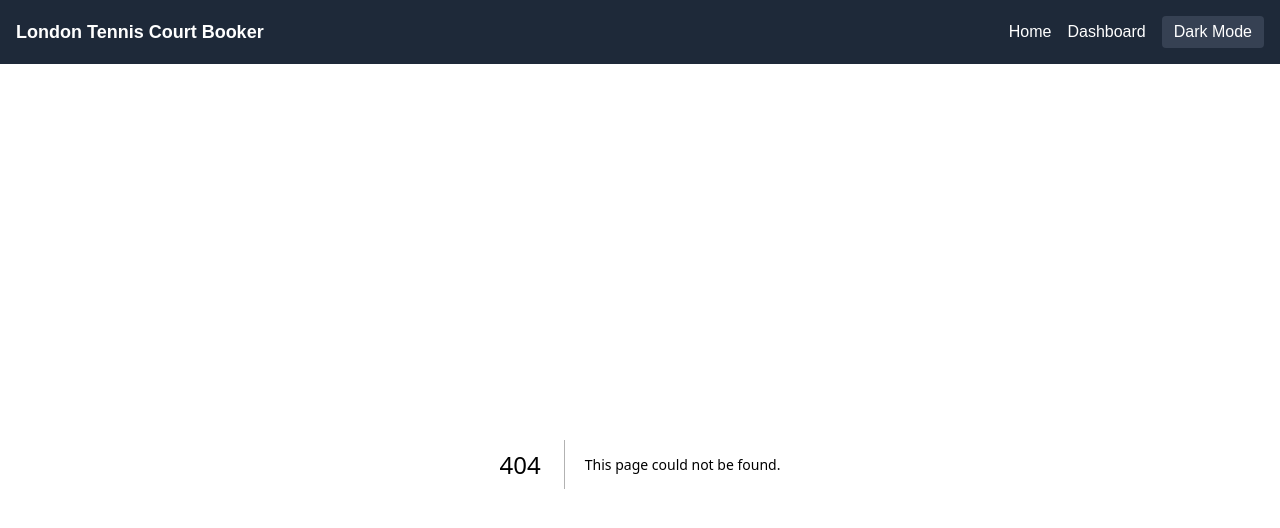
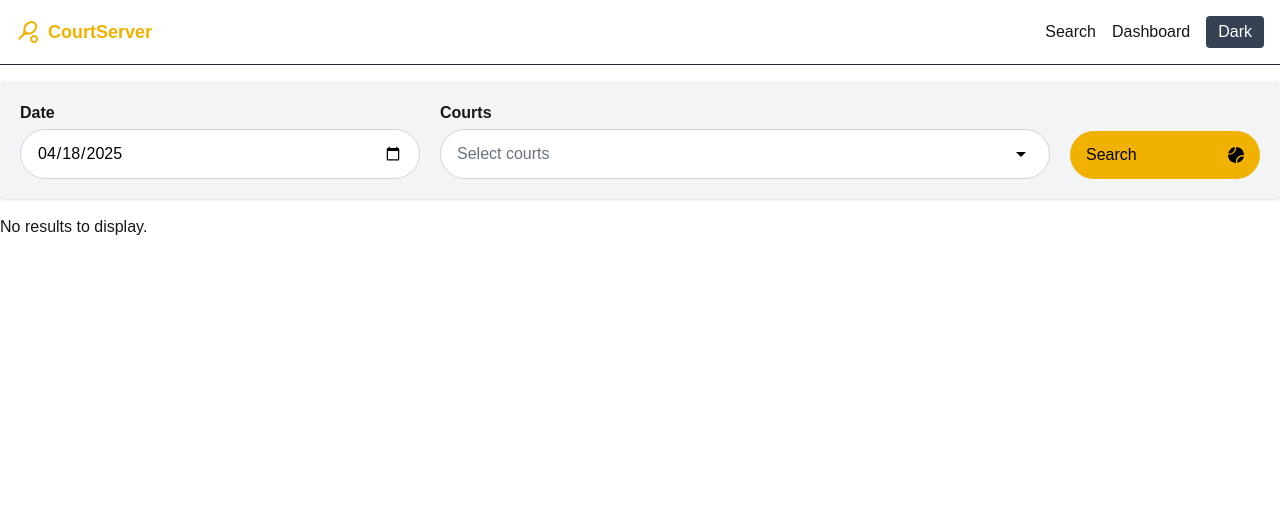
Before and after one commit to bkammerling/court-booking-viewer, a Next.js app: page /search in a window 1280 px wide. Before the commit this address had no page. Shown: the top 528 px of the page. Built offline with nearby package versions, Linux system fonts and the light colour scheme.

Commit message:
Map added with leaflet and react-leaflet

```diff
--- a/src/app/globals.css
+++ b/src/app/globals.css
@@ -5,13 +5,13 @@
 :root {
   --background: #ffffff;
   --foreground: #171717;
+  --header-height: 65px;
 }
 
 .dark {
-  --background: #0a0a0a;
+  --background: #1e1e1e;
   --foreground: #ededed;
 }
-
 
 body {
   background: var(--background);
@@ -29,3 +29,14 @@ body {
   height: 12vw;
   max-height: 180px;
 }
+
+/* Leaflet map overrides */
+
+main {
+  .leaflet-popup-content p {
+    margin: 0;
+  }
+  .leaflet-container {
+    height: calc(100vh - var(--header-height));
+  }
+}
--- a/src/app/layout.tsx
+++ b/src/app/layout.tsx
@@ -1,4 +1,5 @@
 import Navigation from "@/components/Navigation";
+import Head from "next/head";
 import "./globals.css";
 
 export default function RootLayout({
@@ -8,11 +9,19 @@ export default function RootLayout({
 }>) {
   return (
     <html lang="en">
+      <Head>
+        <meta charSet="UTF-8" />
+        <meta name="viewport" content="width=device-width, initial-scale=1.0" />
+        <meta name="description" content="Book tennis courts in London easily and quickly." />
+        <meta name="author" content="Your Name" />
+        <title>CourtServer</title>
+        <link rel="icon" href="/favicon.ico" />
+      </Head>
       <body
         className={`antialiased`}
       >
         <Navigation />
-        <main className="px-4 pb-15">
+        <main className="pb-15">
           {children}
         </main>
       </body>
--- a/src/app/page.tsx
+++ b/src/app/page.tsx
@@ -1,9 +1,13 @@
-import CourtBooking from "@/components/CourtBooking";
+'use client';
+
+//import CourtBooking from "@/components/CourtBooking";
+import dynamic from "next/dynamic";
+const Map = dynamic(() => import("@/components/Map"), { ssr: false });
 
 export default function Home() {
   return (
-    <div className="container mx-auto">
-      <CourtBooking  />
-    </div>
+
+      <Map />
+
   );
 }
--- /dev/null
+++ b/src/app/search/page.tsx
@@ -0,0 +1,9 @@
+import CourtBooking from "@/components/CourtBooking";
+
+export default function Home() {
+  return (
+    <div className="container mx-auto">
+      <CourtBooking  />
+    </div>
+  );
+}
--- /dev/null
+++ b/src/components/Map.tsx
@@ -0,0 +1,90 @@
+'use client';
+import { useEffect, useState } from "react";
+import { MapContainer, TileLayer, Marker, Popup, useMap } from "react-leaflet";
+import L from "leaflet";
+import "leaflet/dist/leaflet.css";
+import venuesJson from "@/venues.json";
+
+
+// Fix for default marker icons not displaying correctly (needs 'require')
+const markerIcon = require("leaflet/dist/images/marker-icon.png");
+const markerShadow = require("leaflet/dist/images/marker-shadow.png");
+
+const DefaultIcon = L.icon({
+  iconUrl: markerIcon,
+  shadowUrl: markerShadow,
+  iconAnchor: [12, 41], // Adjust anchor to center the marker properly
+  popupAnchor: [1, -34],
+});
+L.Marker.prototype.options.icon = DefaultIcon;
+
+const MapCourts = () => {
+  const map = useMap()
+  // Get users current location using browser
+  navigator.geolocation.getCurrentPosition((position) => {
+    console.log(position.coords.latitude, position.coords.longitude);
+    map.setView([position.coords.latitude, position.coords.longitude], 13); // Set map view to user's location
+  });
+  return null;
+}
+
+const Map = () => {
+  const [tilesURL, setTilesURL] = useState("https://tiles.stadiamaps.com/tiles/outdoors/{z}/{x}/{y}{r}.png");
+  // Check and track if html has class of 'dark
+  useEffect(() => {
+    const handleClassListChange = () => {
+      const darkMode = document.documentElement.classList.contains('dark');
+      setTilesURL(darkMode ? "https://tiles.stadiamaps.com/tiles/alidade_smooth_dark/{z}/{x}/{y}{r}.png" : "https://tiles.stadiamaps.com/tiles/outdoors/{z}/{x}/{y}{r}.png");
+    };
+
+    handleClassListChange();
+    // Observe changes to the class list
+    const observer = new MutationObserver(handleClassListChange);
+    observer.observe(document.documentElement, { attributes: true, attributeFilter: ['class'] });
+
+    return () => observer.disconnect();
+  }
+  , []);
+
+  // track changes to html classlist
+  useEffect(() => {
+    const handleClassListChange = () => {
+      const darkMode = document.documentElement.classList.contains('dark');
+      setTilesURL(darkMode ? "https://tiles.stadiamaps.com/tiles/alidade_smooth_dark/{z}/{x}/{y}{r}.png" : "https://tiles.stadiamaps.com/tiles/outdoors/{z}/{x}/{y}{r}.png");
+    };
+
+    // Observe changes to the class list
+    const observer = new MutationObserver(handleClassListChange);
+    observer.observe(document.documentElement, { attributes: true, attributeFilter: ['class'] });
+
+    return () => observer.disconnect();
+  }, []);
+
+  return (
+    <MapContainer center={[51.505, -0.09]} zoom={13} scrollWheelZoom={true} >
+      <TileLayer
+    	  attribution='&copy; <a href="https://www.stadiamaps.com/" target="_blank">Stadia Maps</a> &copy; <a href="https://openmaptiles.org/" target="_blank">OpenMapTiles</a> &copy; <a href="https://www.openstreetmap.org/copyright">OpenStreetMap</a> contributors'
+        url={tilesURL}
+      />
+      <MapCourts />
+
+      { venuesJson.map((venue) => {
+        const [ latitude, longitude ] = venue.latlng.split(",").map(Number);
+        return (
+          <Marker position={[latitude, longitude]} key={venue.name}>
+            <Popup>
+              <div>
+                <h3 className="font-semibold">{venue.name}</h3>
+                <p>Courts: {venue.courts}</p>
+                <p>Floodlit: {venue.floodlitcourts}</p>
+              </div>
+            </Popup>
+          </Marker>
+        );
+      })}
+
+    </MapContainer>
+  );
+};
+
+export default Map;
--- a/src/components/Navigation.tsx
+++ b/src/components/Navigation.tsx
@@ -24,18 +24,23 @@ const Navigation = () => {
   };
 
   return (
-    <nav className="bg-gray-800 text-white p-4">
+    <nav className="bg-white dark:bg-gray-900 border-b border-b-gray-800 dark:text-white p-4">
       <div className="container mx-auto">
         <div className="flex justify-between items-center">
-          <div className="text-lg font-bold">London Tennis Court Booker</div>
+          <div className="flex items-center">
+            <Link href="/" className="flex items-center">
+              <svg xmlns="http://www.w3.org/2000/svg" className="text-yellow-500" height="24px" viewBox="0 -960 960 960" width="24px" fill="currentColor" ><path d="m137-160-57-56 164-164q31-31 42.5-77.5T298-600q0-58 26-114t74-104q91-91 201-103t181 61q72 72 60 182T738-478q-48 48-104 74t-114 26q-97 0-142 11t-77 43L137-160Zm275-334q47 46 127 34t143-75q64-64 76.5-143.5T724-803q-48-48-125.5-36T456-763q-63 63-76.5 142.5T412-494ZM720-40q-66 0-113-47t-47-113q0-66 47-113t113-47q66 0 113 47t47 113q0 66-47 113T720-40Zm0-80q33 0 56.5-23.5T800-200q0-33-23.5-56.5T720-280q-33 0-56.5 23.5T640-200q0 33 23.5 56.5T720-120Zm0-80Z"/></svg>
+              <div className="text-lg font-bold ml-2 text-yellow-500">CourtServer</div>
+            </Link>
+          </div>
           <div className="space-x-4">
-            <Link href="/" className="hover:text-gray-300">Home</Link>
-            <Link href="/dashboard" className="hover:text-gray-300">Dashboard</Link>
+            <Link href="/search" className="hover:text-gray-800">Search</Link>
+            <Link href="/dashboard" className="hover:text-gray-800">Dashboard</Link>
             <button
               onClick={toggleTheme}
-              className="bg-gray-700 hover:bg-gray-600 text-white px-3 py-1 rounded"
+              className="bg-gray-700 hover:bg-gray-600 text-white px-3 py-1 rounded cursor-pointer"
             >
-              {theme === 'light' ? 'Dark Mode' : 'Light Mode'}
+              {theme === 'light' ? 'Dark' : 'Light'}
             </button>
           </div>
         </div>
```
Also changed, not shown: package.json (+5 -2 lines), 1 other file (tests, documents, lock files or other folders).
